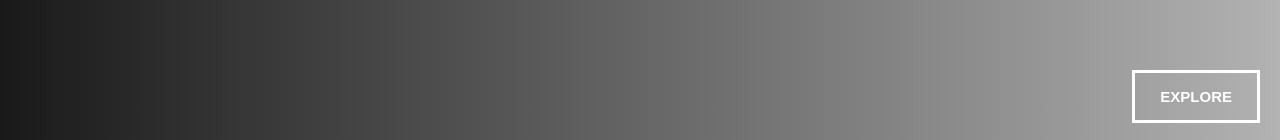
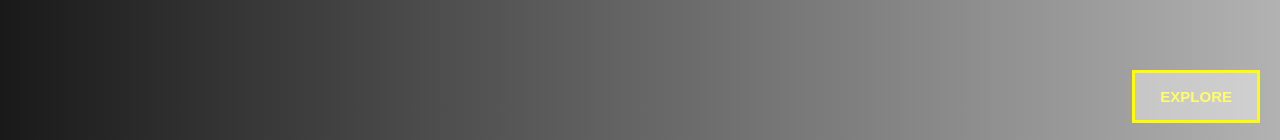
Before and after one commit to ShaileshBisht/spaceX, a React (Create React App) app: page / in a window 1280 px wide. In both pictures the pointer is over the button "EXPLORE". Shown: the part 657-797 px from the top of the page. Built offline with nearby package versions, Linux system fonts and the light colour scheme.

Commit message:
add hover effect to button

```diff
--- a/src/component/Hero.css
+++ b/src/component/Hero.css
@@ -108,9 +108,18 @@
   position: absolute;
   top: 0%;
   left: 0;
+  opacity: 0.4;
   width: 100%;
   height: 100%;
-  z-index: 0;
   background-color: #fff;
   transform: translateY(6rem);
 }
+
+.btn:hover::after {
+  transform: translateY(0);
+}
+
+.btn:hover {
+  color: yellow;
+  border: 3px solid yellow;
+}
```
